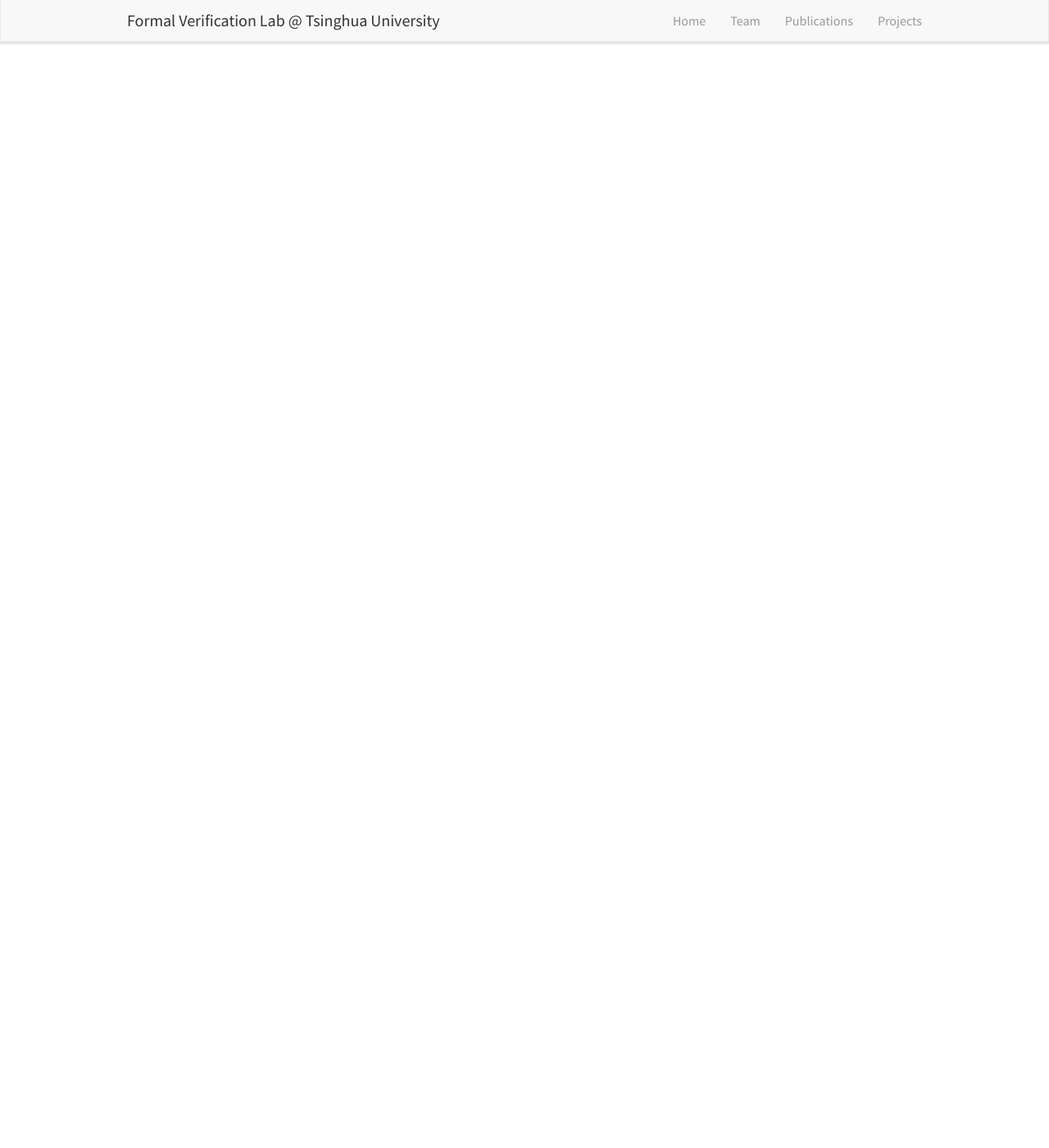
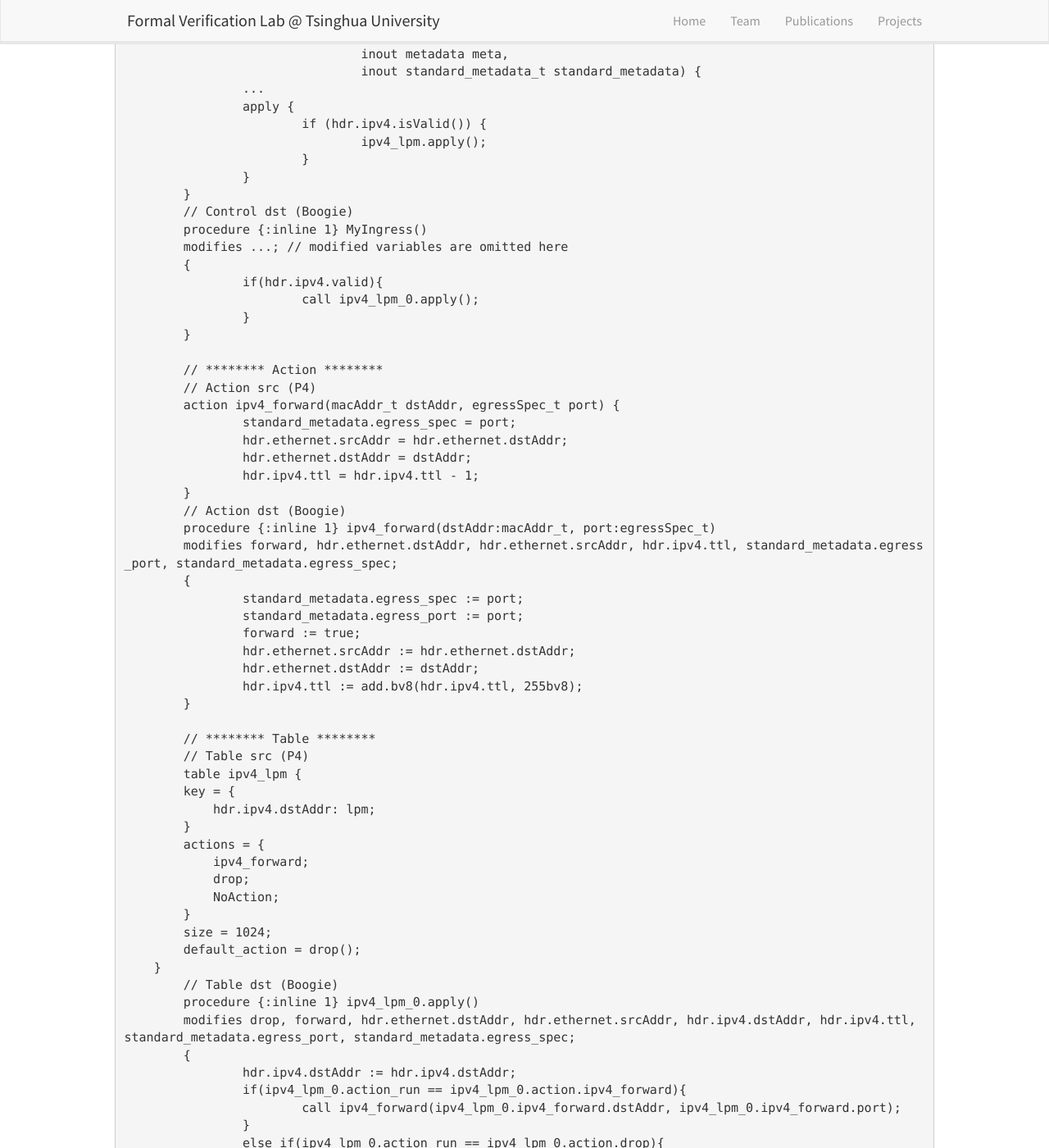
Before and after one commit to thufv/thufv.github.io, a Jekyll site: the page built from _research/p4-to-boogie.md, in a window 1280 px wide and 1400 px high, scrolled down 2198 px. Shown: the whole window at 82% size. Built offline with Jekyll 4.4.1, drawn with Linux system fonts in a browser that asks for light colours; nearby versions of some CDN libraries; some of the changed text lies outside the part shown.

Commit message:
add an example for P4 Translator

````diff
--- a/_research/p4-to-boogie.md
+++ b/_research/p4-to-boogie.md
@@ -28,3 +28,146 @@ p4c-translator <P4File> -o <outFile>
 # Translate P4 into Boogie for UAutomizer
 p4c-translator <P4File> --ua2 --p4ltl <P4LTLSpec> -o <outFile>
 ```
+
+### <center>Examples</center>
+
+**Example 1:** <a href="https://github.com/p4lang/tutorials/blob/master/exercises/basic/solution/basic.p4">basic.p4</a>
+
+Description: A basic P4 program from <a href="https://github.com/p4lang">p4lang</a>. This program only supports ethernet and IPv4.
+
+```c++
+	// Translate basic.p4 to boogie
+	p4c-translator basic.p4 -o out.bpl
+
+	// Verify out.bpl with the boogie verifier
+	boogie out.bpl
+
+	// P4 source code & Boogie translation result
+	// ******** Header ********
+	// Header src (P4)
+	typedef bit<48> macAddr_t;
+	header ethernet_t {
+		macAddr_t dstAddr;
+		macAddr_t srcAddr;
+		bit<16>   etherType; // length: 16
+	}
+	// Header dst (Boogie)
+	type macAddr_t = bv48;  // type define
+	var hdr.ethernet:Ref;   // reference of the header
+	var hdr.ethernet.valid:bool;
+	var hdr.ethernet.dstAddr:macAddr_t;
+	var hdr.ethernet.srcAddr:macAddr_t;
+	var hdr.ethernet.etherType:bv16;  // bitvector of length 16
+
+	// ******** Parser ********
+	// Parser src (P4)
+	parser MyParser(packet_in packet, out headers hdr,
+		inout metadata meta, inout standard_metadata_t standard_metadata) {
+		...
+	}
+	// Parser dst (Boogie)
+	procedure {:inline 1} MyParser()
+		modifies drop, hdr.ethernet.valid, hdr.ipv4.valid;
+	{
+		call MyParser$start();  // start is always the
+	}
+
+	// ******** Parser State ********
+	// Parser State src (P4)
+	state start {
+        transition parse_ethernet;
+    }
+	state parse_ethernet {
+		packet.extract(hdr.ethernet);
+		transition select(hdr.ethernet.etherType) {
+			0x800: parse_ipv4;
+			default: accept;
+		}
+	}
+	// Parser State dst (Boogie)
+	procedure {:inline 1} MyParser$start()
+	modifies hdr.ethernet.valid, hdr.ipv4.valid;
+	{
+	    hdr.ethernet.valid := true;
+	    if(hdr.ethernet.etherType == 2048bv16){
+	        call MyParser$parse_ipv4();
+	    }
+	    else{
+	        call MyParser$accept();
+	    }
+	}
+
+	// ******** Control ********
+	// Control src (P4)
+	control MyIngress(inout headers hdr,
+				inout metadata meta,
+				inout standard_metadata_t standard_metadata) {
+		...
+		apply {
+			if (hdr.ipv4.isValid()) {
+				ipv4_lpm.apply();
+			}
+		}
+	}
+	// Control dst (Boogie)
+	procedure {:inline 1} MyIngress()
+	modifies ...; // modified variables are omitted here
+	{
+		if(hdr.ipv4.valid){
+			call ipv4_lpm_0.apply();
+		}
+	}
+
+	// ******** Action ********
+	// Action src (P4)
+	action ipv4_forward(macAddr_t dstAddr, egressSpec_t port) {
+		standard_metadata.egress_spec = port;
+		hdr.ethernet.srcAddr = hdr.ethernet.dstAddr;
+		hdr.ethernet.dstAddr = dstAddr;
+		hdr.ipv4.ttl = hdr.ipv4.ttl - 1;
+	}
+	// Action dst (Boogie)
+	procedure {:inline 1} ipv4_forward(dstAddr:macAddr_t, port:egressSpec_t)
+	modifies forward, hdr.ethernet.dstAddr, hdr.ethernet.srcAddr, hdr.ipv4.ttl, standard_metadata.egress_port, standard_metadata.egress_spec;
+	{
+		standard_metadata.egress_spec := port;
+		standard_metadata.egress_port := port;
+		forward := true;
+		hdr.ethernet.srcAddr := hdr.ethernet.dstAddr;
+		hdr.ethernet.dstAddr := dstAddr;
+		hdr.ipv4.ttl := add.bv8(hdr.ipv4.ttl, 255bv8);
+	}
+
+	// ******** Table ********
+	// Table src (P4)
+	table ipv4_lpm {
+        key = {
+            hdr.ipv4.dstAddr: lpm;
+        }
+        actions = {
+            ipv4_forward;
+            drop;
+            NoAction;
+        }
+        size = 1024;
+        default_action = drop();
+    }
+	// Table dst (Boogie)
+	procedure {:inline 1} ipv4_lpm_0.apply()
+	modifies drop, forward, hdr.ethernet.dstAddr, hdr.ethernet.srcAddr, hdr.ipv4.dstAddr, hdr.ipv4.ttl, standard_metadata.egress_port, standard_metadata.egress_spec;
+	{
+		hdr.ipv4.dstAddr := hdr.ipv4.dstAddr;
+		if(ipv4_lpm_0.action_run == ipv4_lpm_0.action.ipv4_forward){
+			call ipv4_forward(ipv4_lpm_0.ipv4_forward.dstAddr, ipv4_lpm_0.ipv4_forward.port);
+		}
+		else if(ipv4_lpm_0.action_run == ipv4_lpm_0.action.drop){
+			call drop();
+		}
+		else if(ipv4_lpm_0.action_run == ipv4_lpm_0.action.NoAction_0){
+			call NoAction_0();
+		}
+		else {
+			call drop();
+		}
+	}
+```
````
